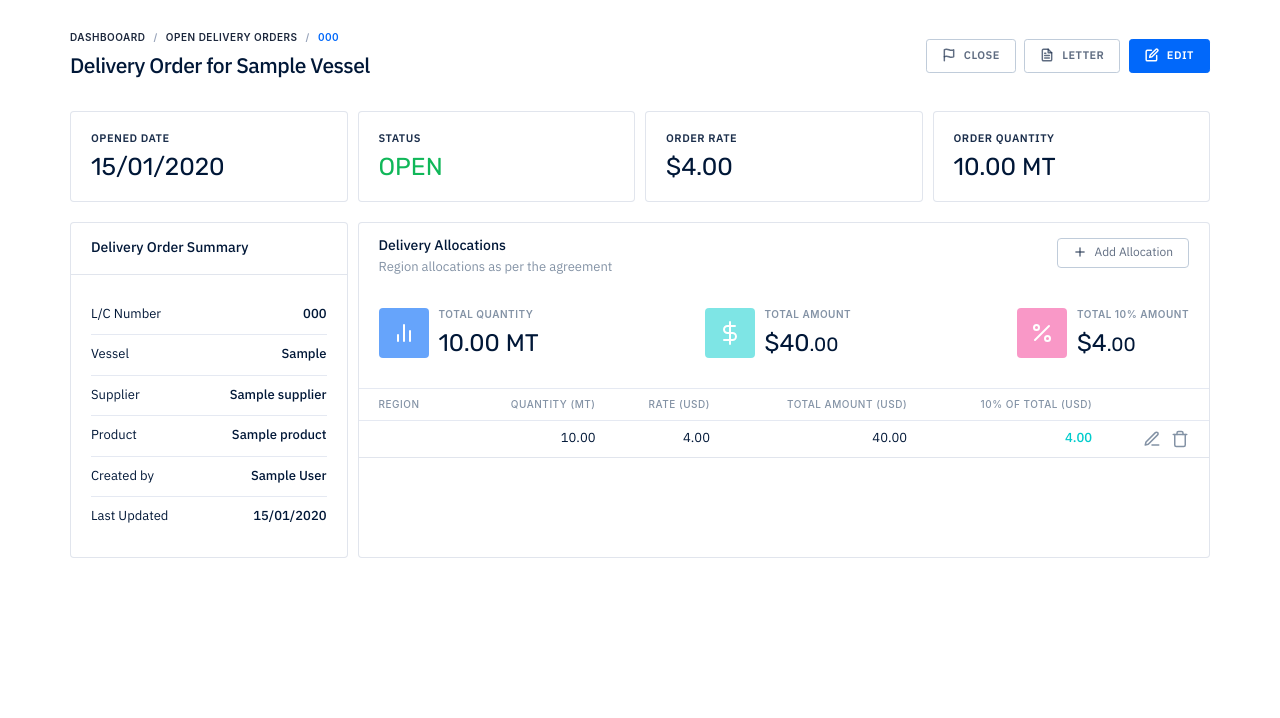
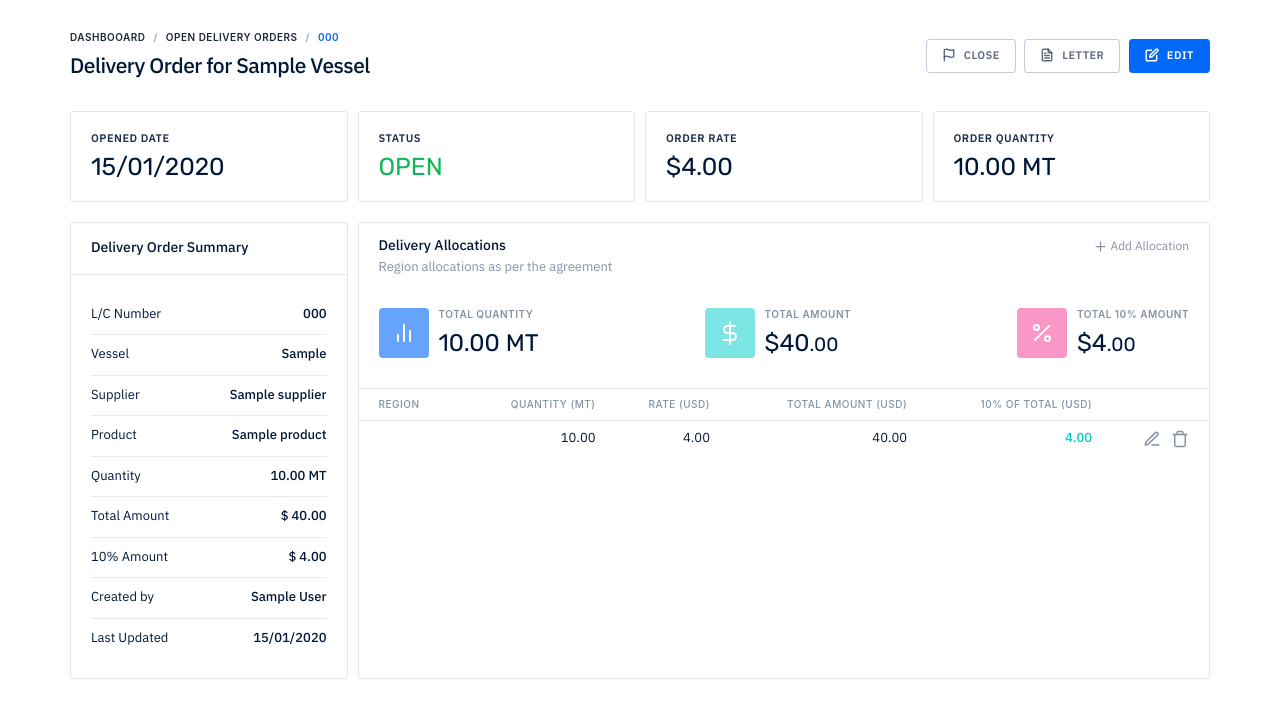
Before and after one commit to eyobofficial/Woreket-Tracker, a Django app: page /delivery-orders/00000000-0000-0000-0000-000000000001/ in a window 1280 px wide. Shown: the part 60-778 px from the top of the page. Run offline with Django 3.2, Linux system fonts and the light colour scheme; a user stored in the database is signed in; data comes from the database, SQL or seed files in the repository; tables that the repository leaves empty hold one stand-in row (values such as "Sample post"); parts of the project's set-up code (start-up, migrations or seed data) failed here and were passed over; some libraries are stand-ins or nearby versions.

Commit message:
Modify the style `a` tag with btn-modal class

```diff
--- a/orders/static/orders/css/style.css
+++ /dev/null
@@ -1,16 +0,0 @@
-a.nav-link:hover {
-    cursor: pointer;
-}
-
-.row-flex {
-    display: flex;
-    flex-wrap: wrap;
-}
-
-.table-card tr:last-of-type td {
-    border-bottom: 1px solid rgba(72, 94, 144, 0.16);
-}
-
-.table-card tr.empty-row td {
-    border-bottom: None;
-}
--- a/orders/templates/orders/open_order_detail.html
+++ b/orders/templates/orders/open_order_detail.html
@@ -92,6 +92,22 @@
             <span class="tx-normal">Product</span>
             <span class="tx-medium">{{ object.product.name }}</span>
           </li>
+
+          {% if object.order_allocations.count > 0 %}
+          <li class="list-group-item pd-x-0 d-flex justify-content-between">
+            <span class="tx-normal">Quantity</span>
+            <span class="tx-medium">{{ object.get_total_quantity|intcomma }} MT</span>
+          </li>
+          <li class="list-group-item pd-x-0 d-flex justify-content-between">
+            <span class="tx-normal">Total Amount</span>
+            <span class="tx-medium">$ {{ object.get_total_amount|intcomma }}</span>
+          </li>
+          <li class="list-group-item pd-x-0 d-flex justify-content-between">
+            <span class="tx-normal">10% Amount</span>
+            <span class="tx-medium">$ {{ object.get_total_retention|intcomma }}</span>
+          </li>
+          {% endif %}
+
           <li class="list-group-item pd-x-0 d-flex justify-content-between">
             <span class="tx-normal">Created by</span>
             <span class="tx-medium">{{ object.created_by.get_full_name }}</span>
@@ -115,9 +131,10 @@
         <div class="d-flex mg-t-20 mg-sm-t-0">
           <div class="btn-group flex-fill">
             {% if not object.is_fully_allocated %}
-            <button class="btn btn-white btn-xs btn-modal" data-url="{% url 'orders:order-allocation-create' object.pk %}">
+            <!-- <button class="btn btn-white btn-xs btn-modal" data-url="{% url 'orders:order-allocation-create' object.pk %}">
               <i data-feather="plus" class="wd-10 mg-r-5"></i> Add Allocation
-            </button>
+            </button> -->
+            <a class="tx-12 link-03 btn-modal" data-url="{% url 'orders:order-allocation-create' object.pk %}"><i data-feather="plus" class="wd-15 ht-15"></i> Add Allocation</a>
             {% endif %}
           </div>
         </div>
--- a/shared/static/shared/css/base.css
+++ b/shared/static/shared/css/base.css
@@ -1,3 +1,29 @@
 .form-control {
     color: #8392a5;
 }
+
+a.btn-modal:not([href]) {
+    color: #8392a5;
+}
+
+a.btn-modal:not([href]):hover {
+    color: #1b2e4b;
+    cursor: pointer;
+}
+
+a.nav-link:hover {
+    cursor: pointer;
+}
+
+.row-flex {
+    display: flex;
+    flex-wrap: wrap;
+}
+
+/* .table-card tr:last-of-type td {
+    border-bottom: 1px solid rgba(72, 94, 144, 0.16);
+} */
+
+.table-card tr.empty-row td {
+    border-bottom: None;
+}
```
